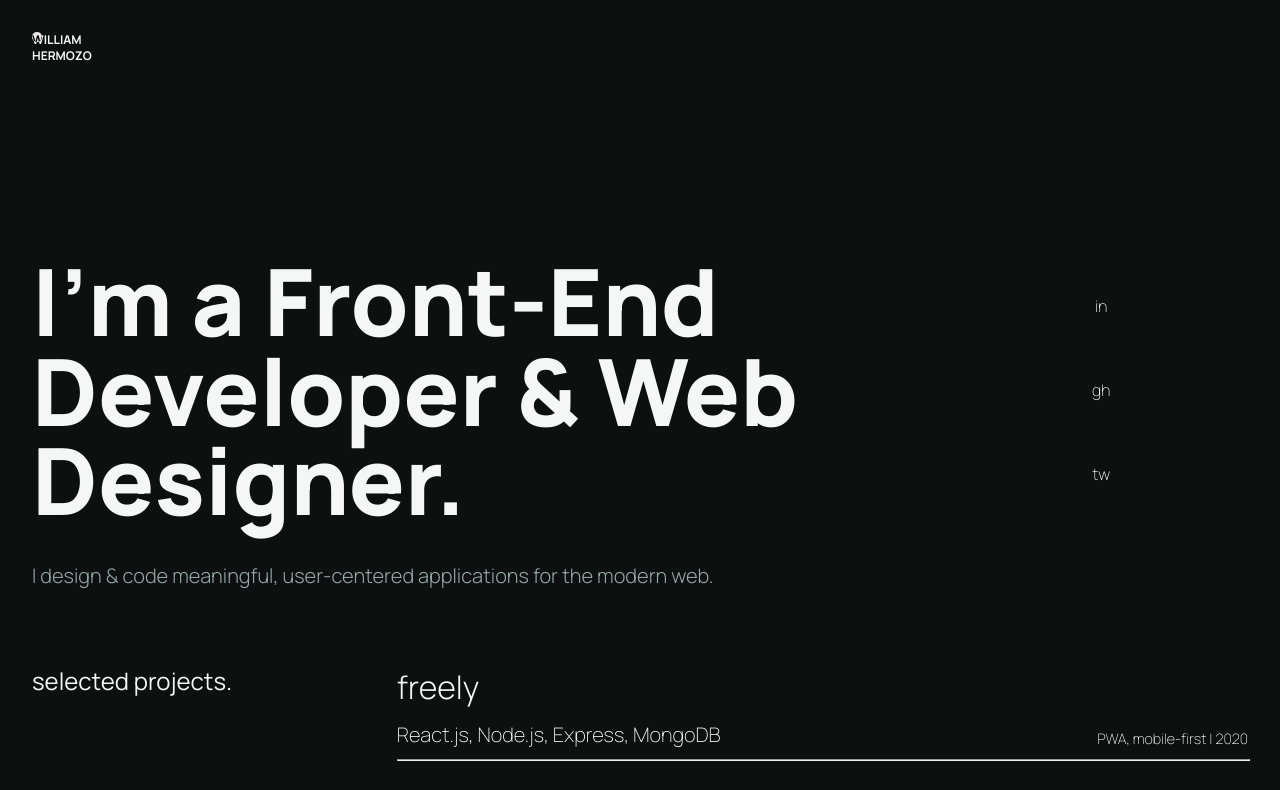
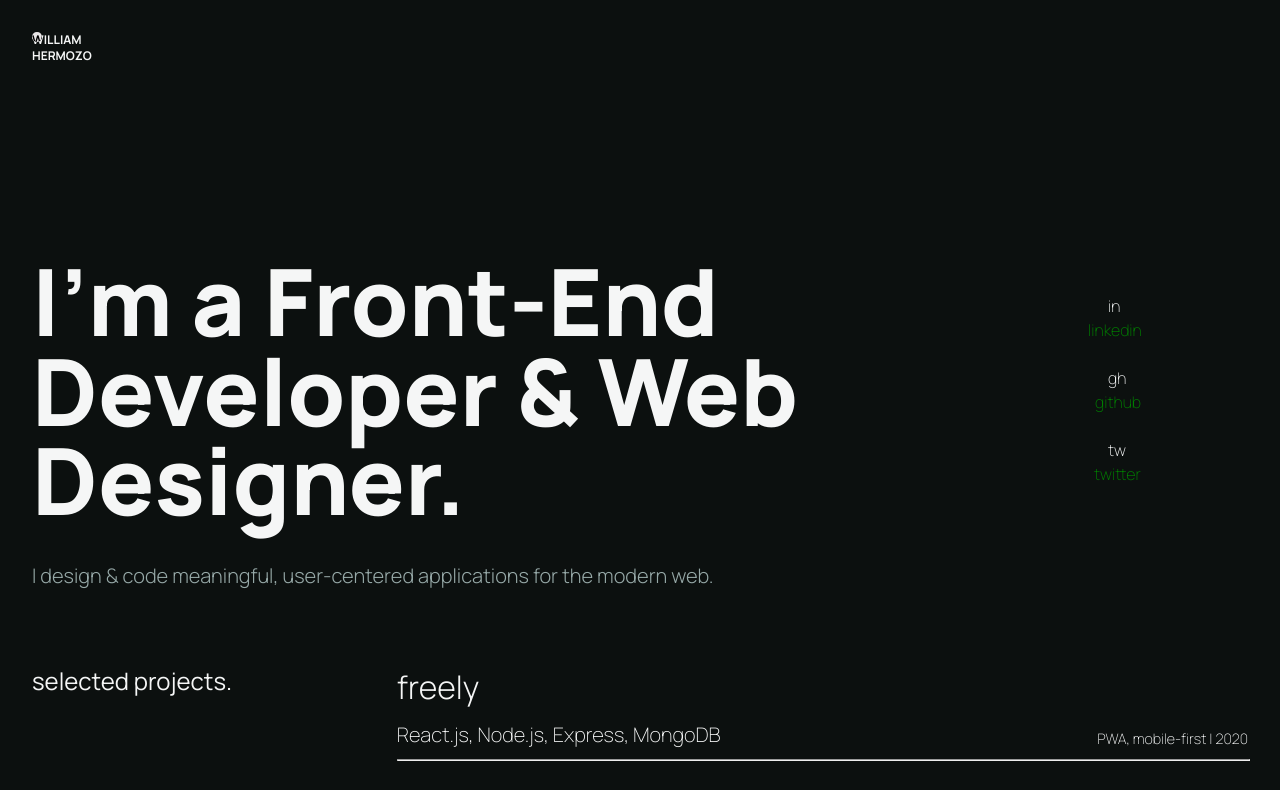
Before and after one commit to williamhzo/williamh.io, a React (Create React App) app: page / in a window 1280 px wide. Shown: the top 790 px of the page. Built offline with nearby package versions, Linux system fonts and the light colour scheme.

Commit message:
add hover animation for socials

```diff
--- a/src/styles/Header.scss
+++ b/src/styles/Header.scss
@@ -32,6 +32,27 @@
     font-weight: 200;
     font-size: 1rem;
     padding: 8px 16px;
+    position: relative;
+  }
+
+  &__links--linkedin::after {
+    content: 'linkedin';
+    position: absolute;
+    left: -4px;
+    color: green;
+  }
+
+  &__links--github::after {
+    content: 'github';
+    position: absolute;
+    left: 3px;
+    color: green;
+  }
+  &__links--twitter::after {
+    content: 'twitter';
+    position: absolute;
+    left: 2px;
+    color: green;
   }
 }
 
```
